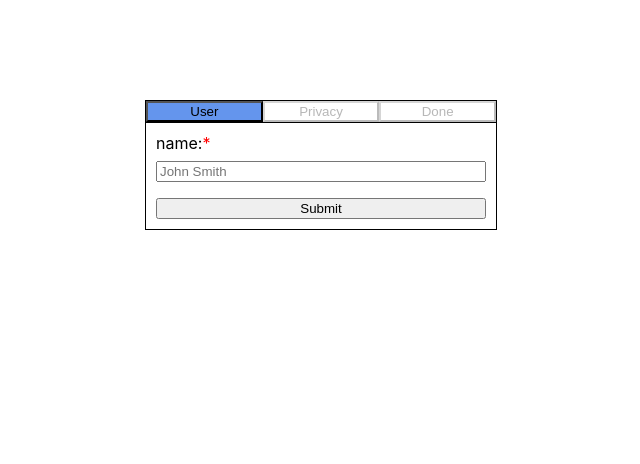
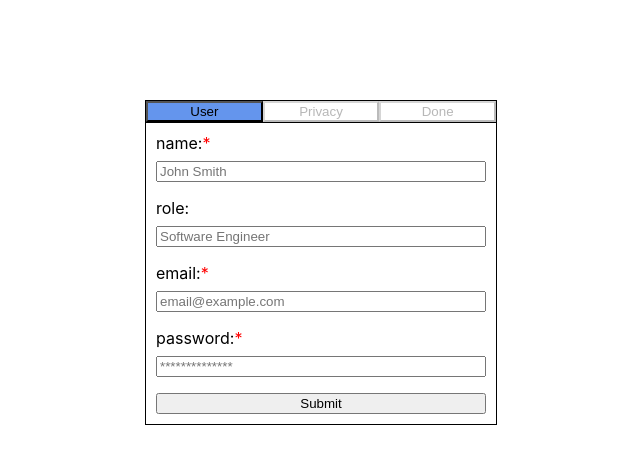
Before and after one commit to vercetti11/treyway, a React (Create React App) app: page / in a window 1280 px wide. Shown: the top 464 px of the page, without its empty margins (319-959 px from the left). Built offline with nearby package versions, Linux system fonts and the light colour scheme.

Commit message:
Integration tested ✅

```diff
--- a/src/App.js
+++ b/src/App.js
@@ -1,4 +1,7 @@
 import React, { useState } from "react";
+import FormPageUser from "./formPageUser";
+import FormPagePrivacy from "./formPagePrivacy";
+import DonePage from "./donePage";
 import "./App.css";
 
 function App() {
@@ -20,17 +23,64 @@ function App() {
           </button>
         ))}
       </nav>
-      <form data-testid="form">
-        <div className="field">
-          <label htmlFor="name">
-            name:<span>*</span>
-          </label>
-          <input id="name" type="text" placeholder="John Smith" required />
-        </div>
-        <button>Submit</button>
-      </form>
+      <FormPages
+        onSetProgres={setProgress}
+        onNextPage={setActivePage}
+        activePage={activePage}
+      />
     </div>
+    // About the navigation //
+    // Button onClick could setActivePage(page) instead of
+    // setActivePage(index) but it is faster to iterate setting
+    // state manually with a number instead of with a string.`
   );
 }
 
+const FormPages = (props) => {
+  const [state, setState] = useState({
+    name: "",
+    role: "",
+    email: "",
+    password: "",
+    updates: true,
+    communication: false,
+  });
+
+  const handleSetState = (input) => (event) => {
+    setState({ ...state, [input]: event.target.value });
+  };
+  const handleSetCheckboxState = (input) => () => {
+    setState({ ...state, [input]: !state[input] });
+  };
+
+  const moveToNextPage = (event, nextPageIndex) => {
+    event.preventDefault();
+    props.onNextPage(nextPageIndex);
+    props.onSetProgres(nextPageIndex);
+  };
+
+  switch (props.activePage) {
+    case 0:
+      return (
+        <FormPageUser
+          state={state}
+          onSetState={handleSetState}
+          onSubmit={(event) => moveToNextPage(event, 1)}
+        />
+      );
+    case 1:
+      return (
+        <FormPagePrivacy
+          state={state}
+          onSetState={handleSetCheckboxState}
+          onSubmit={(event) => moveToNextPage(event, 2)}
+        />
+      );
+    case 2:
+      return <DonePage state={state} />;
+    default:
+      return <p>Loading</p>;
+  }
+};
+
 export default App;
--- /dev/null
+++ b/src/checkmark.js
@@ -0,0 +1,21 @@
+import React from 'react'
+
+export const SVGCheckMark = () => (
+    <svg
+      width="43px"
+      height="33px"
+      viewBox="0 0 43 33"
+      version="1.1"
+      xmlns="http://www.w3.org/2000/svg"
+      xmlnsXlink="http://www.w3.org/1999/xlink"
+    >
+      <g id="Page-1" stroke="none" strokeWidth="1" fill="none" fillRule="evenodd">
+        <path
+          d="M16.0667568,12.5667568 L38.0667568,12.5667568 C39.1713263,12.5667568 40.0667568,13.4621873 40.0667568,14.5667568 L40.0667568,21.5667568 C40.0667568,22.6713263 39.1713263,23.5667568 38.0667568,23.5667568 L5.06675683,23.5667568 C3.96218733,23.5667568 3.06675683,22.6713263 3.06675683,21.5667568 L3.06675683,1.56675683 C3.06675683,0.462187327 3.96218733,-0.433243174 5.06675683,-0.433243174 L12.0667568,-0.433243174 C13.1713263,-0.433243174 14.0667568,0.462187327 14.0667568,1.56675683 L14.0667568,10.5667568 C14.0667568,11.6713263 14.9621873,12.5667568 16.0667568,12.5667568 Z"
+          id="Path"
+          fill="#0D9E0F"
+          transform="translate(21.566757, 11.566757) rotate(-45.000000) translate(-21.566757, -11.566757) "
+        ></path>
+      </g>
+    </svg>
+  );
--- /dev/null
+++ b/src/donePage.js
@@ -0,0 +1,14 @@
+import React from "react";
+import { SVGCheckMark } from "./checkmark";
+export default function DonePage ({state}) {
+  console.log(state)
+    return (
+      <div className="done-page">
+        <SVGCheckMark />
+        <p>
+          Please verify your email address, you should have received an email from
+          us already!
+        </p>
+      </div>
+    );
+  };
--- /dev/null
+++ b/src/formPagePrivacy.js
@@ -0,0 +1,32 @@
+import React from 'react'
+
+export default function FormPagePrivacy (props) {
+    const { state, onSetState, onSubmit } = props;
+    return (
+      <form onSubmit={onSubmit}>
+        <div className="field checkbox">
+          <input
+            type="checkbox"
+            label="updates"
+            defaultValue={state.updates}
+            checked={state.updates}
+            onChange={onSetState("updates")}
+            data-testid="checkbox"
+          />
+          Receive updates about Tray.io product by email
+        </div>
+        <div className="field checkbox">
+          <input
+            type="checkbox"
+            label="communication"
+            defaultValue={state.communication}
+            checked={state.communication}
+            onChange={onSetState("communication")}
+          />
+          Receive communication by email for other products created by the Tray.io
+          team
+        </div>
+        <button>Submit</button>
+      </form>
+    );
+  };
--- /dev/null
+++ b/src/formPageUser.js
@@ -0,0 +1,58 @@
+import React from "react";
+
+export default function FormPageUser(props) {
+  const { state, onSetState, onSubmit } = props;
+  // Field component is implemented in order to reduce the risk of mismatching attributes
+  return (
+    <form data-testid="form" onSubmit={onSubmit}>
+      <Field
+        id="name"
+        required
+        onSetState={onSetState}
+        placeholder="John Smith"
+        state={state}
+      />
+      <Field
+        id="role"
+        onSetState={onSetState}
+        placeholder="Software Engineer"
+        state={state}
+      />
+      <Field
+        id="email"
+        required
+        onSetState={onSetState}
+        placeholder="email@example.com"
+        state={state}
+      />
+      <Field
+        id="password"
+        type="password"
+        required
+        onSetState={onSetState}
+        placeholder="**************"
+        state={state}
+      />
+      <button>Submit</button>
+    </form>
+  );
+}
+
+const Field = (props) => {
+  const { id, type, required, state, onSetState, placeholder } = props;
+  return (
+    <div className="field">
+      <label htmlFor={id}>
+        {id}:{required && <span>*</span>}
+      </label>
+      <input
+        id={id}
+        type={type}
+        placeholder={placeholder}
+        required={required}
+        onChange={onSetState(id)}
+        defaultValue={state[id]}
+      />
+    </div>
+  );
+};
```
